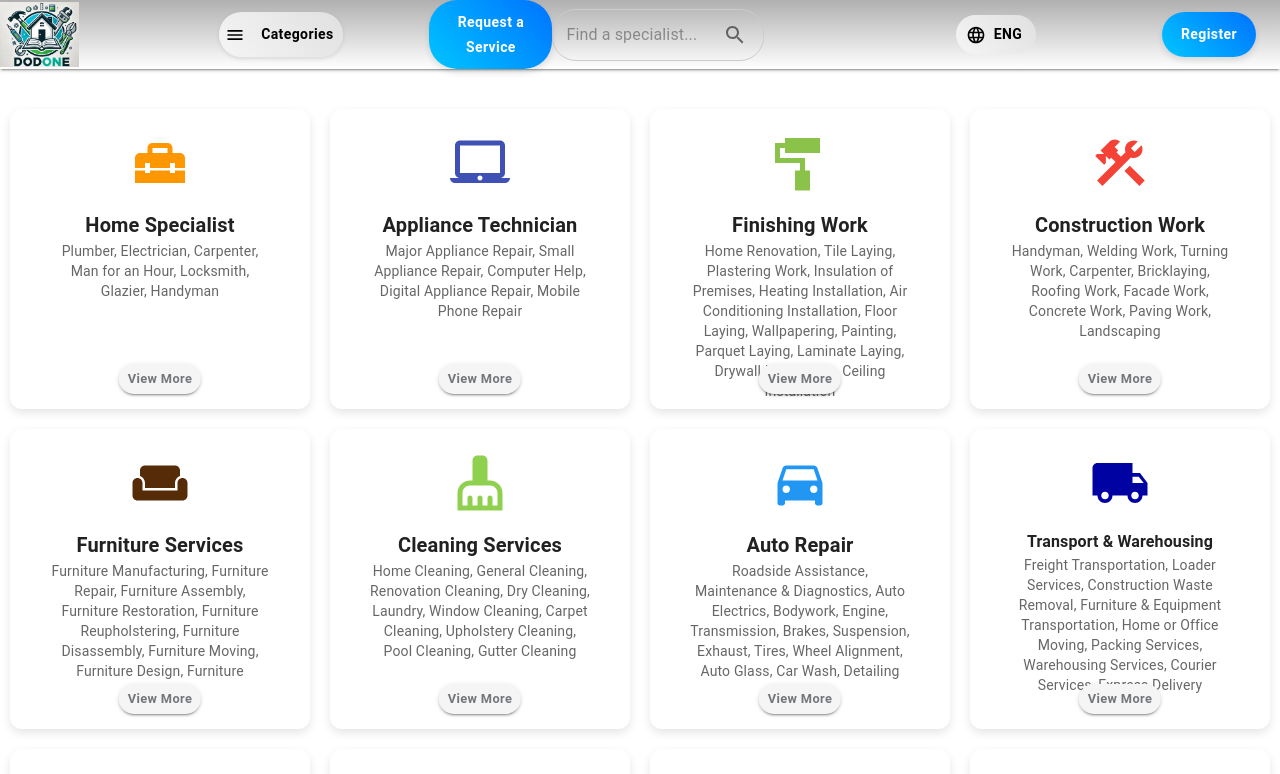
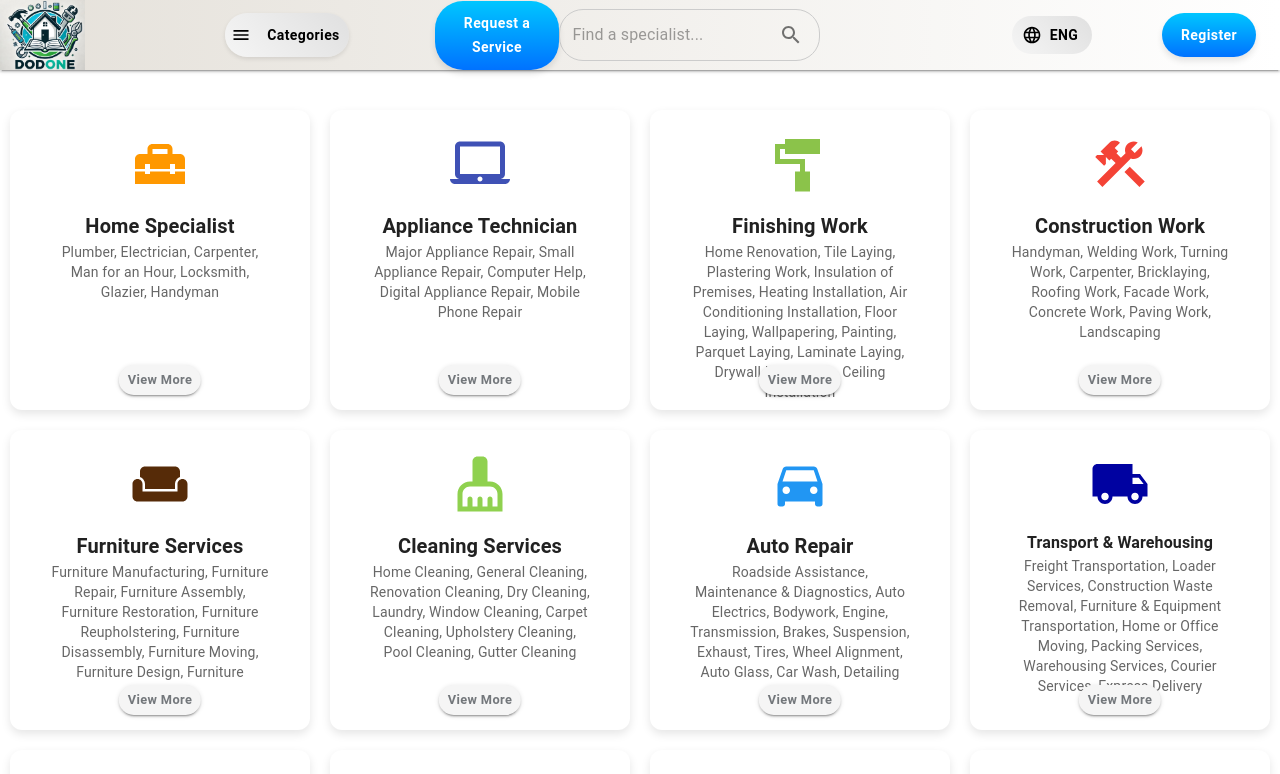
Before and after one commit to Vhkan/dodone, a Next.js app: page / in a window 1280 px wide. Shown: the top 774 px of the page. Built offline with nearby package versions, Linux system fonts and the light colour scheme.

Commit message:
improve buttons styling

```diff
--- a/src/components/Header.tsx
+++ b/src/components/Header.tsx
@@ -170,7 +170,7 @@ const Header = () => {
     <AppBar
       position="static"
       sx={{
-        background: "linear-gradient(to bottom, #B0B0B0, #FFFFFF)",
+        background: "linear-gradient(to right, #E5E1DA, #FFFFFF)",
         boxShadow: 2,
       }}
     >
@@ -179,7 +179,7 @@ const Header = () => {
         <img
           src="/doDone1.jpg"
           alt="doDone Logo"
-          style={{ height: 65, width: "auto", marginLeft: "-1.5em" }}
+          style={{ height: 70, width: "auto", marginLeft: "-1.5em" }}
         />
         <Typography variant="h6" sx={{ fontWeight: "bold", color: "black" }}>
           {/* <Link href="/" style={{ textDecoration: "none", color: "green" }}>DoDone</Link> */}
@@ -226,7 +226,7 @@ const Header = () => {
           <Button
             variant="contained"
             sx={{
-              background: "linear-gradient(45deg, #00c6ff, #0072ff)",
+              background: "linear-gradient(to bottom, #00c6ff, #0072ff)", // Top to bottom gradient
               color: "white",
               padding: "10px 19px",
               borderRadius: "2em",
@@ -237,9 +237,9 @@ const Header = () => {
               transition:
                 "background 0.3s ease, box-shadow 0.3s ease, transform 0.3s ease",
               "&:hover": {
-                background: "linear-gradient(45deg, #0072ff, #00c6ff)",
+                background: "linear-gradient(to bottom, #3399ff, #0072ff)", // Subtle hover gradient
                 boxShadow: "0px 6px 12px rgba(0, 0, 0, 0.2)",
-                transform: "scale(1.02)",
+                // transform: "scale(1.01)",
               },
               "&:focus": {
                 outline: "none",
@@ -456,19 +456,20 @@ const Header = () => {
           <Button
             variant="contained"
             sx={{
-              background: "linear-gradient(45deg, #00c6ff, #0072ff)",
+              background: "linear-gradient(to bottom, #00c6ff, #0072ff)", // Top to bottom gradient
               color: "white",
               padding: "10px 19px",
               borderRadius: "2em",
               textTransform: "none",
-              marginLeft: "9em",
+              marginLeft: "5em",
               fontWeight: "bold",
               boxShadow: "0px 4px 6px rgba(0, 0, 0, 0.1)",
-              transition: "all 0.3s ease",
+              transition:
+                "background 0.3s ease, box-shadow 0.3s ease, transform 0.3s ease",
               "&:hover": {
-                background: "linear-gradient(45deg, #0072ff, #00c6ff)",
+                background: "linear-gradient(to bottom, #3399ff, #0072ff)", // Subtle hover gradient
                 boxShadow: "0px 6px 12px rgba(0, 0, 0, 0.2)",
-                transform: "scale(1.02)",
+                // transform: "scale(1.02)",
               },
               "&:focus": {
                 outline: "none",
```
